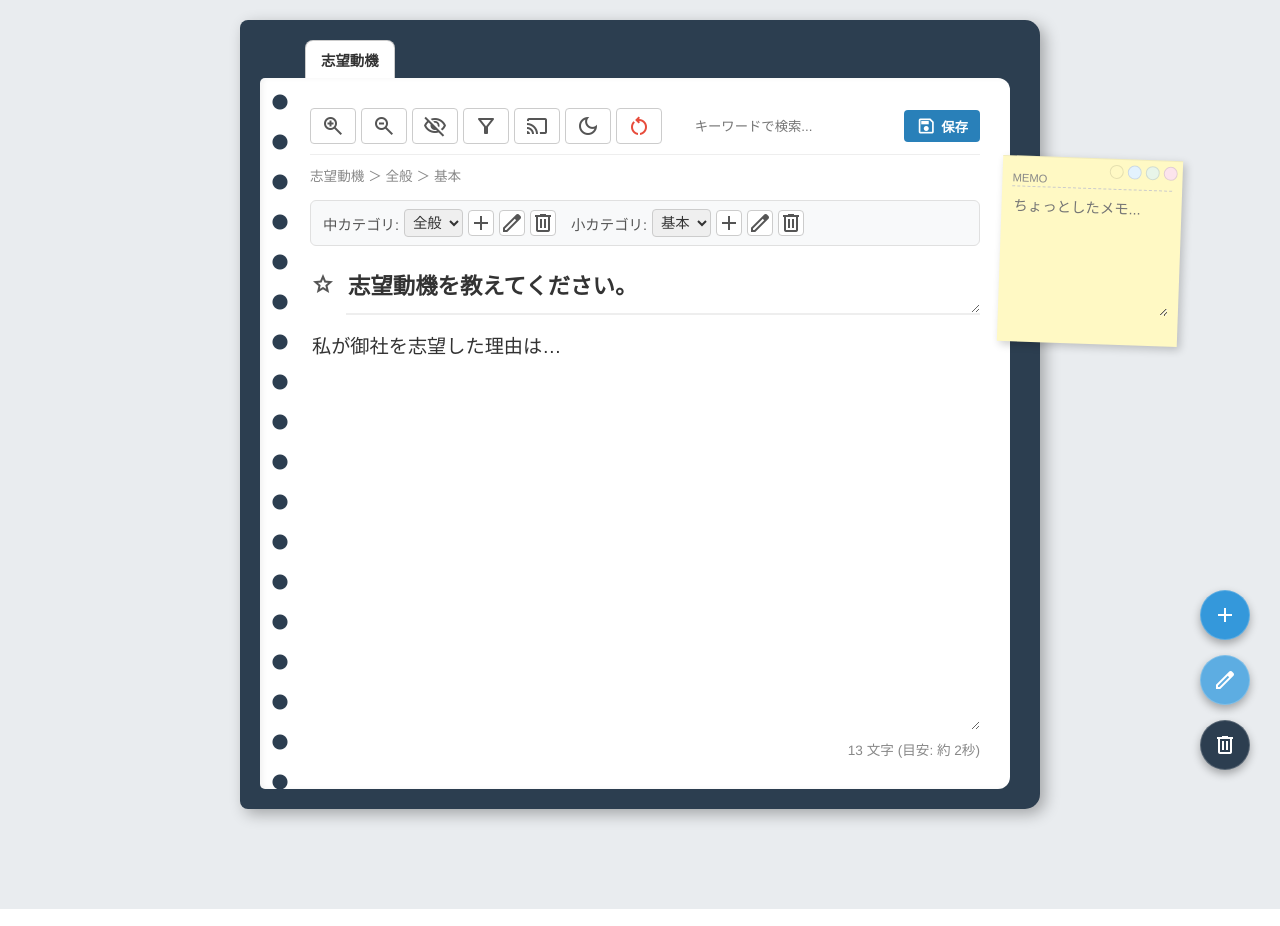
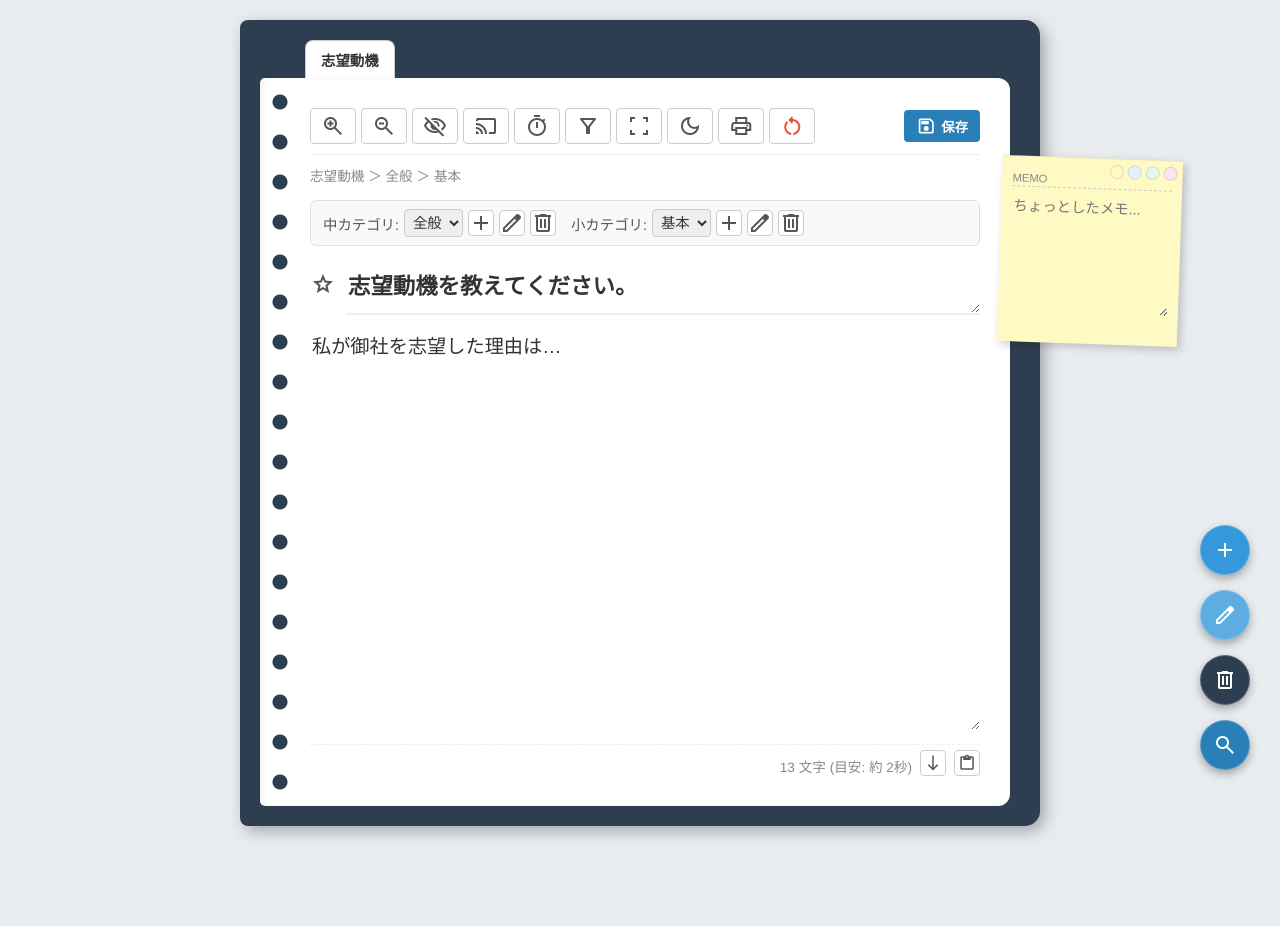
Before and after one commit to hrkk7t/kanpe-app, a Flask app: page / in a window 1280 px wide. Run offline with Flask 3, Linux system fonts and the light colour scheme.

Commit message:
Add files via upload

```diff
--- a/templates/index.html
+++ b/templates/index.html
@@ -2,7 +2,8 @@
 <html lang="ja">
 <head>
     <meta charset="UTF-8">
-    <title>面接カンペ</title>
+    <meta name="viewport" content="width=device-width, initial-scale=1.0">
+    <title>Scriptor</title>
     <link rel="stylesheet" href="https://fonts.googleapis.com/css2?family=Material+Symbols+Outlined:opsz,wght,FILL,GRAD@20..48,100..700,0..1,-50..200" />
     <link rel="stylesheet" href="{{ url_for('static', filename='css/style.css') }}">
     <script src="{{ url_for('static', filename='js/script.js') }}" defer></script>
@@ -12,24 +13,35 @@
     <div id="toast-container"></div>
 
     <div class="outer-container">
-        <div class="tabs">
-            <div id="tabs-container" style="display: flex; flex-wrap: wrap; gap: 5px;"></div>
-        </div>
+        <div id="tabs-container" class="tabs"></div>
         <div class="card">
             <div class="toolbar">
                 <div style="display: flex; gap: 5px;">
+                    <!-- 1. 文字のズーム -->
                     <button class="font-btn" onclick="changeFontSize(0.2)" title="文字を大きく"><span class="material-symbols-outlined">zoom_in</span></button>
                     <button class="font-btn" onclick="changeFontSize(-0.2)" title="文字を小さく"><span class="material-symbols-outlined">zoom_out</span></button>
+                    <div class="mobile-font-slider">
+                        <span class="material-symbols-outlined" style="font-size: 18px; color: #666;">text_fields</span>
+                        <input type="range" id="font-slider" min="0.8" max="3.0" step="0.1" value="1.2" oninput="handleSliderChange(this.value)">
+                    </div>
+                    <!-- 2. 練習モード -->
                     <button class="font-btn" onclick="togglePracticeMode()" title="練習モード"><span class="material-symbols-outlined" id="practice-icon">visibility_off</span></button>
+                    <!-- 3. 本番モード -->
+                    <button class="font-btn" id="production-mode-btn" onclick="toggleProductionMode()" title="本番モード"><span class="material-symbols-outlined" id="production-icon">cast</span></button>
+                    <!-- 4. タイマー -->
+                    <button class="font-btn" id="timer-open-btn" onclick="openTimerModal()" title="タイマー"><span class="material-symbols-outlined">timer</span></button>
+                    <!-- 5. 重要項目のみ表示 -->
                     <button class="font-btn" onclick="toggleFilterImportant()" title="重要項目のみ表示"><span class="material-symbols-outlined" id="filter-icon">filter_alt</span></button>
-                    <button class="font-btn" id="production-mode-btn" onclick="toggleProductionMode()" title="本番モード"><span class="material-symbols-outlined" id="production-icon">cast</span></button>
+                    <!-- 6. 全画面表示 -->
+                    <button class="font-btn" onclick="toggleFullscreen()" title="全画面表示"><span class="material-symbols-outlined">fullscreen</span></button>
+                    <!-- 7. ダークモード -->
                     <button class="font-btn" onclick="toggleDarkMode()" title="ダークモード切替"><span class="material-symbols-outlined" id="dark-mode-icon">dark_mode</span></button>
+                    <!-- 8. 印刷 -->
+                    <button class="font-btn" onclick="printData()" title="印刷・PDF保存"><span class="material-symbols-outlined">print</span></button>
+                    <!-- 9. リセット -->
                     <button class="font-btn" onclick="resetAllData()" title="全てのデータをリセット"><span class="material-symbols-outlined" style="color: #e74c3c;">restart_alt</span></button>
                 </div>
-                <div class="search-wrapper">
-                    <input type="text" id="search-input" placeholder="キーワードで検索..." oninput="handleSearch(this.value)">
-                    <div id="search-results" class="search-results-container"></div>
-                </div>
+                <!-- 10. 保存 -->
                 <button class="save-btn" onclick="saveData()">
                     <span class="material-symbols-outlined" style="font-size: 20px;">save</span> 保存
                 </button>
@@ -80,7 +92,15 @@
                     <button onclick="revealAnswer()" class="save-btn">答えを確認する</button>
                 </div>
             </div>
-            <div id="char-count" class="char-count">0 文字 (約 0秒)</div>
+            <div class="card-footer">
+                <div id="char-count" class="char-count">0 文字 (約 0秒)</div>
+                <button class="icon-btn scroll-btn" onclick="toggleAutoScroll()" title="自動スクロール">
+                    <span class="material-symbols-outlined" id="scroll-icon" style="font-size: 18px;">south</span>
+                </button>
+                <button class="icon-btn paste-btn" onclick="pasteFromClipboard()" title="クリップボードから貼り付け">
+                    <span class="material-symbols-outlined" style="font-size: 18px;">content_paste</span>
+                </button>
+            </div>
         </div>
     </div>
 
@@ -94,6 +114,54 @@
         <button class="fab delete" onclick="deleteBig()" title="現在の大タブを削除">
             <span class="material-symbols-outlined">delete</span>
         </button>
+        <button class="fab search" onclick="openSearchModal()" title="検索">
+            <span class="material-symbols-outlined">search</span>
+        </button>
+    </div>
+
+    <!-- 検索モーダル -->
+    <div id="search-modal" class="modal-overlay" onclick="closeSearchModal(event)">
+        <div class="modal-content" onclick="event.stopPropagation()">
+            <div class="modal-header">キーワード検索</div>
+            <input type="text" id="modal-search-input" placeholder="検索したい文字を入力..." oninput="handleSearch(this.value)">
+            <div id="modal-search-results" class="search-results-container active"></div>
+        </div>
+    </div>
+
+    <!-- タイマーパネル（左下に配置） -->
+    <div id="timer-modal" class="timer-panel" style="display: none;">
+        <div class="timer-content">
+            <div class="timer-header">
+                <span>タイマー</span>
+                <button class="timer-mini-btn" onclick="closeTimerModal()">×</button>
+            </div>
+            <div class="timer-large-display" id="modal-timer-display">00:00</div>
+            <div class="timer-target-section">
+                <div class="timer-label"><span class="material-symbols-outlined" style="font-size: 16px;">flag</span> 目標時間</div>
+                <div class="timer-target-adjust">
+                <div class="adjust-group">
+                        <button class="adjust-btn" onclick="adjustTarget('min', -1)"><span class="material-symbols-outlined">remove</span></button>
+                    <div class="target-val"><input type="number" id="target-min" value="0" min="0">分</div>
+                        <button class="adjust-btn" onclick="adjustTarget('min', 1)"><span class="material-symbols-outlined">add</span></button>
+                </div>
+                <div class="adjust-group">
+                        <button class="adjust-btn" onclick="adjustTarget('sec', -10)"><span class="material-symbols-outlined">keyboard_double_arrow_left</span></button>
+                    <div class="target-val"><input type="number" id="target-sec" value="0" min="0" max="59">秒</div>
+                        <button class="adjust-btn" onclick="adjustTarget('sec', 10)"><span class="material-symbols-outlined">keyboard_double_arrow_right</span></button>
+                    </div>
+                </div>
+            </div>
+            <div class="timer-presets">
+                <button onclick="setTargetPreset(0, 30)">30秒</button>
+                <button onclick="setTargetPreset(1, 0)">1分</button>
+                <button onclick="setTargetPreset(3, 0)">3分</button>
+                <button onclick="setTargetPreset(5, 0)">5分</button>
+            </div>
+            <div class="timer-actions">
+                <button class="timer-btn toggle" id="modal-timer-toggle-btn" onclick="toggleTimer()"><span class="material-symbols-outlined">play_arrow</span></button>
+                <button class="timer-btn reset" onclick="resetTimer()"><span class="material-symbols-outlined">replay</span></button>
+            </div>
+        </div>
     </div>
 </body>
 </html>
```
